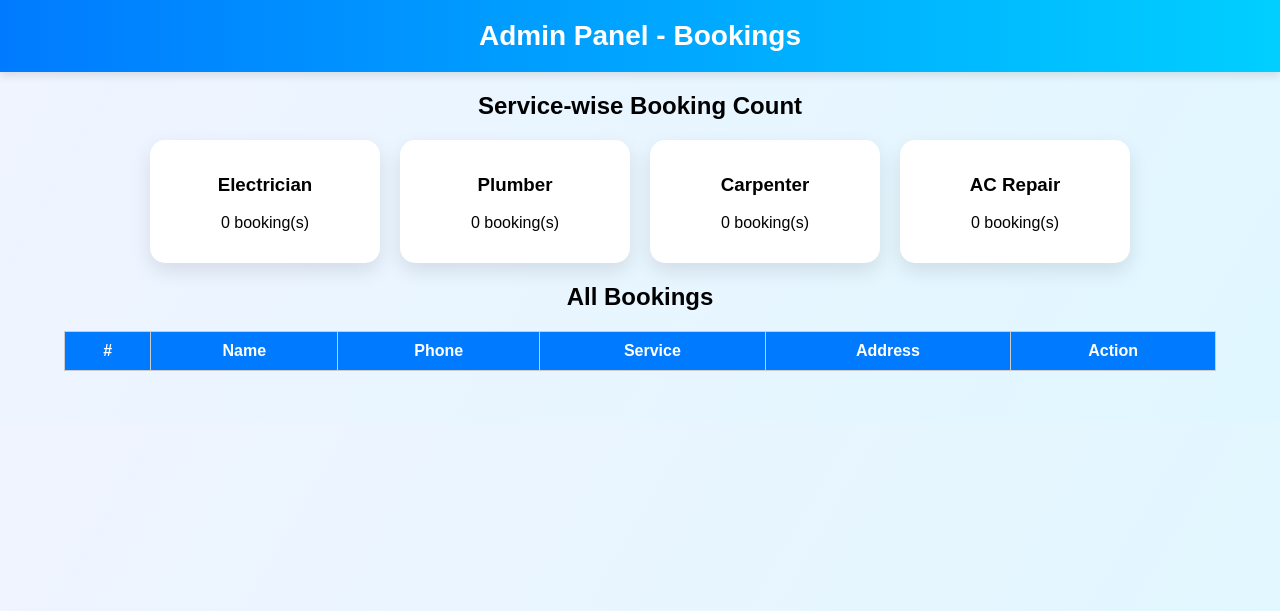
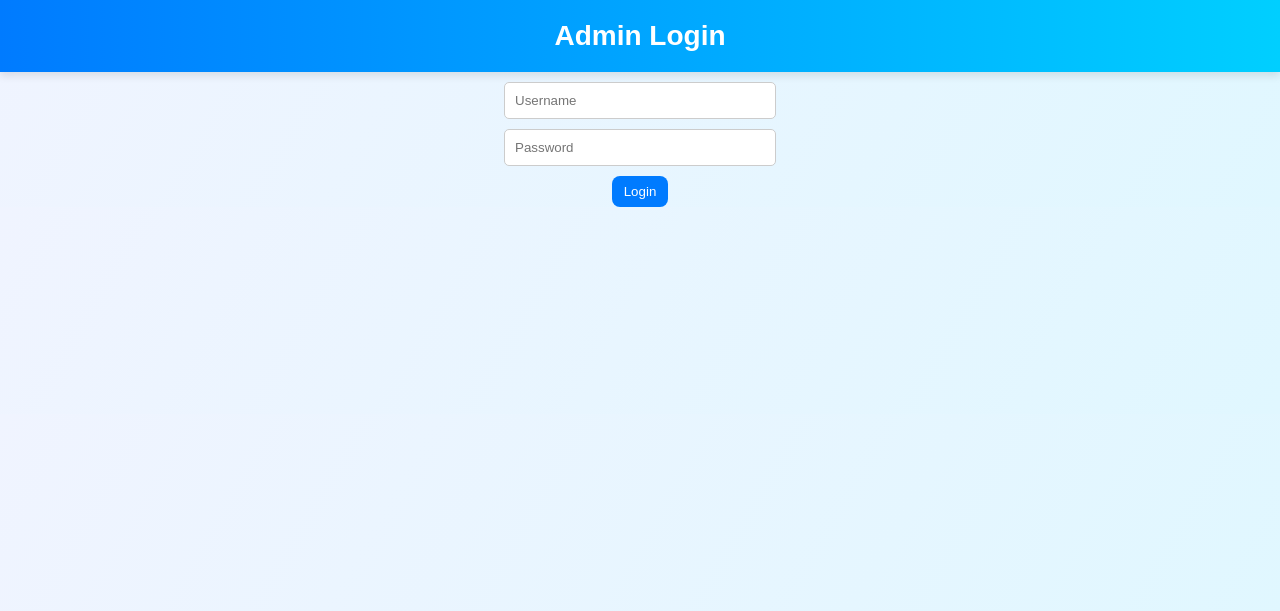
Before and after one commit to RizwanMansori/LocalServicesApp, a Flask app: page /admin in a window 1280 px wide. Shown: the top 611 px of the page. Run offline with Flask 3, Linux system fonts and the light colour scheme; the visitor is signed in with stand-in values (Sample User, id 1); lists and menus that the app fills with data are empty.

Commit message:
Update admin.html

```diff
--- a/templates/admin.html
+++ b/templates/admin.html
@@ -2,44 +2,22 @@
 <html lang="en">
 <head>
 <meta charset="UTF-8">
-<title>Admin Panel</title>
+<title>Admin Login</title>
 <link rel="stylesheet" href="{{ url_for('static', filename='style.css') }}">
 </head>
 <body>
 
-<header>Admin Panel - Bookings</header>
+<header>Admin Login</header>
 
-<h2>Service-wise Booking Count</h2>
-<div class="service-count">
-{% for name, count in service_count.items() %}
-    <div class="count-card">
-        <h3>{{ name }}</h3>
-        <p>{{ count }} booking(s)</p>
-    </div>
-{% endfor %}
-</div>
+{% if error %}
+<p class="error">{{ error }}</p>
+{% endif %}
 
-<h2>All Bookings</h2>
-<table>
-<tr>
-<th>#</th>
-<th>Name</th>
-<th>Phone</th>
-<th>Service</th>
-<th>Address</th>
-<th>Action</th>
-</tr>
-{% for b in bookings %}
-<tr>
-<td>{{ loop.index }}</td>
-<td>{{ b.name }}</td>
-<td>{{ b.phone }}</td>
-<td>{{ b.service }}</td>
-<td>{{ b.address }}</td>
-<td><a href="{{ url_for('delete_booking', index=loop.index0) }}" class="delete-btn">Delete</a></td>
-</tr>
-{% endfor %}
-</table>
+<form method="post" action="{{ url_for('admin') }}">
+    <input type="text" name="username" placeholder="Username" required>
+    <input type="password" name="password" placeholder="Password" required>
+    <button type="submit">Login</button>
+</form>
 
 </body>
 </html>
```
